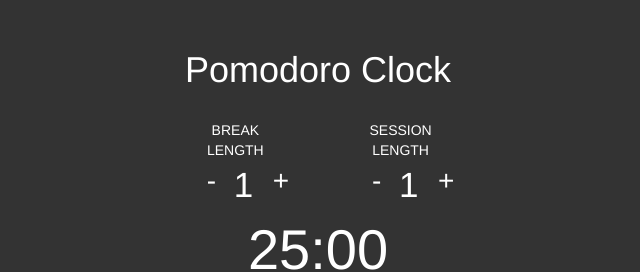
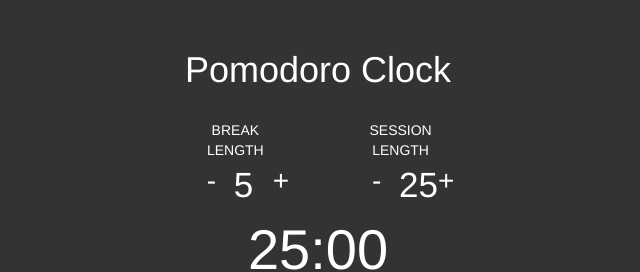
Before and after one commit to frankbearzou/pomodoro-clock, a website: page index.html in a window 1280 px wide. Shown: the top 272 px of the page, 322-962 px from the left. Drawn offline with nearby package versions, Linux system fonts and the light colour scheme.

Commit message:
change init time & add README.md

```diff
--- a/index.html
+++ b/index.html
@@ -23,10 +23,10 @@
         <div class="row">
             <div class="col-md-4 col-md-offset-4">
                 <div class="col-md-1 col-md-offset-2"><button class="break-minus">-</button></div>
-                <div class="col-md-1 break-length">1</div>
+                <div class="col-md-1 break-length">5</div>
                 <div class="col-md-1"><button class="break-add">+</button></div>
                 <div class="col-md-1 col-md-offset-2"><button class="session-minus">-</button></div>
-                <div class="col-md-1 session-length">1</div>
+                <div class="col-md-1 session-length">25</div>
                 <div class="col-md-1"><button class="session-add">+</button></div>
             </div>
         </div>
```
Also changed, not shown: README.md (added).
